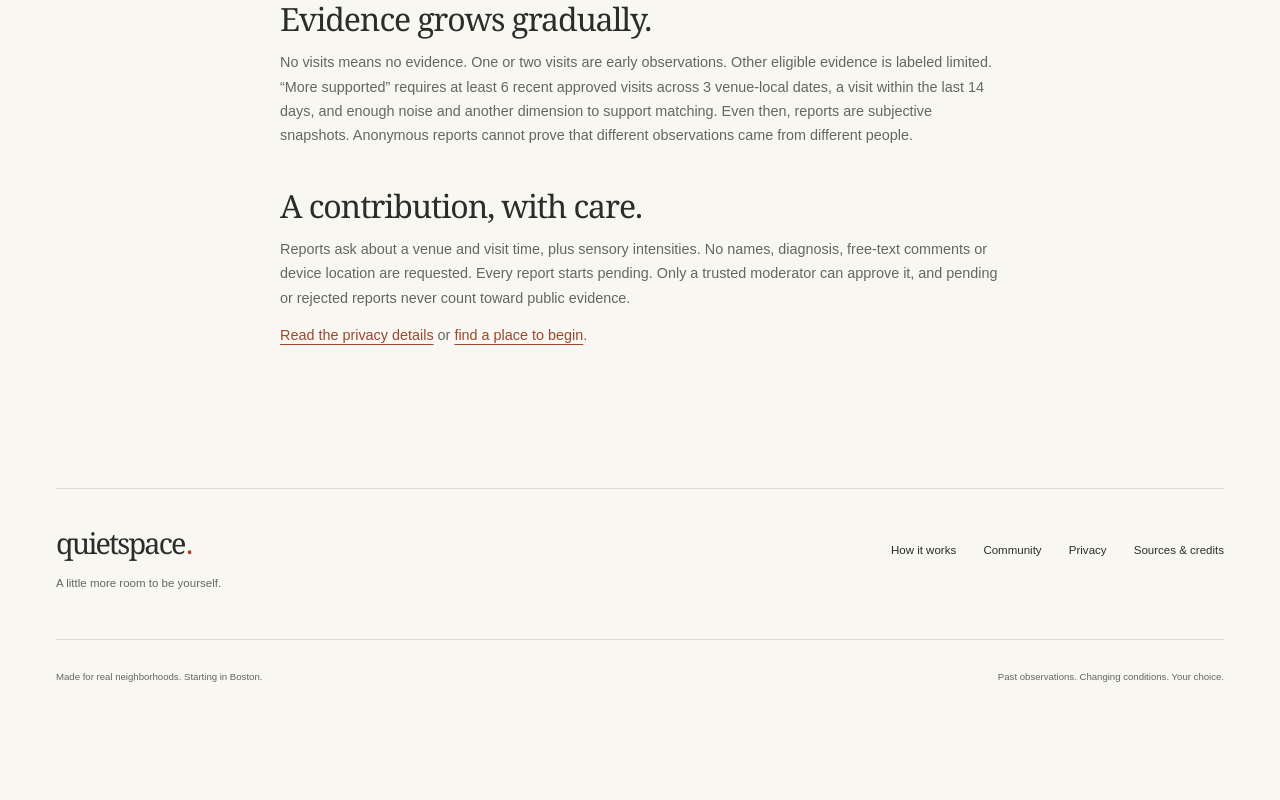
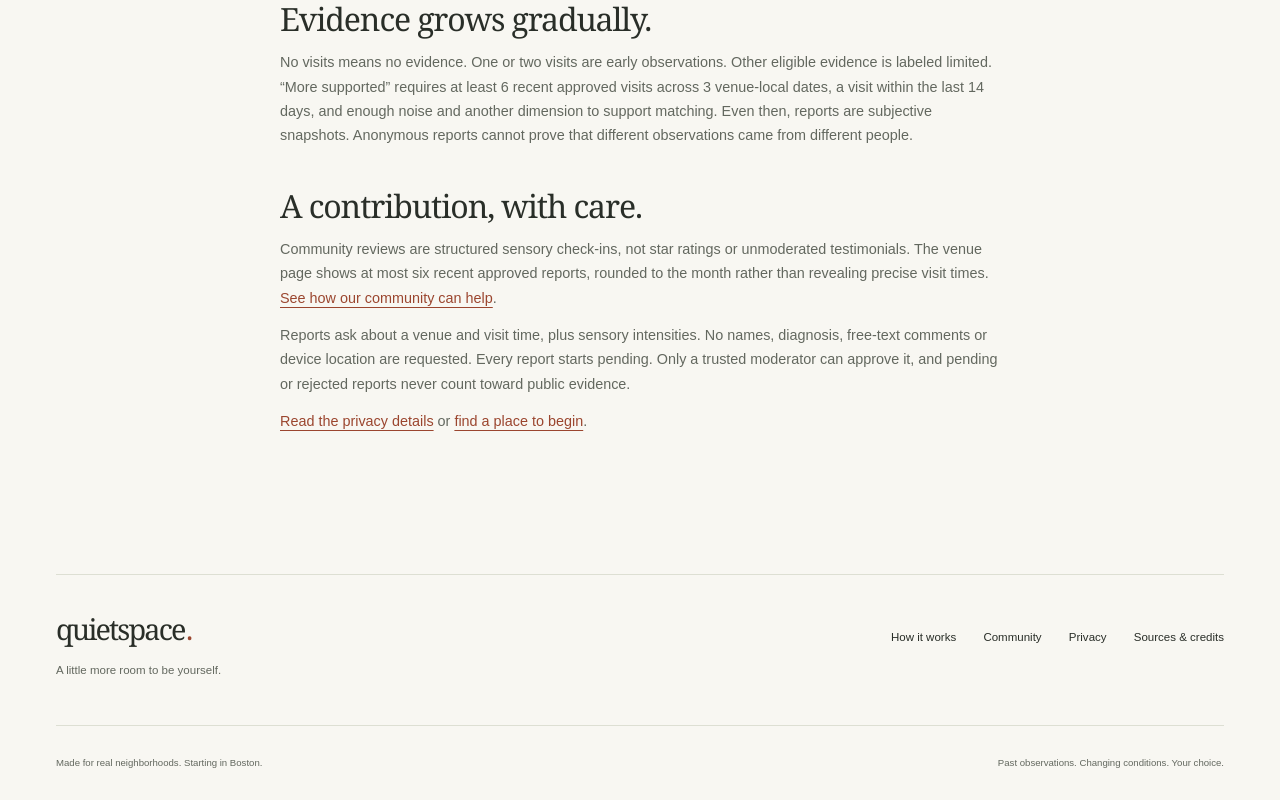
Before and after one commit to cx-57/QuietSpace, a Next.js app: page /about in a window 1280 px wide. Shown: the part 1053-1853 px from the top of the page. Before the commit the page ends 1767 px from the top, so only its background shows below. Built offline with nearby package versions, Linux system fonts and the light colour scheme.

Commit message:
Explain community review safeguards and how to contribute

```diff
--- a/src/app/about/page.tsx
+++ b/src/app/about/page.tsx
@@ -7,6 +7,6 @@ export default function AboutPage() {
     <h2 id="evidence">A source is a starting point.</h2><p>Our first five places are Boston Public Library locations. We link to official venue sources and show when they were reviewed. A verified accessible entrance does not mean every room is step-free. Missing, outdated or unconfirmed facilities stay unknown. Required facilities include only current, explicitly verified yes values.</p>
     <h2>A fit score needs something to stand on.</h2><p>We use approved observations from the last 60 days. A numeric fit needs at least 3 observations for each included dimension, and at least two dimensions including noise. Medians are compared with your preferences using weights of 40% noise, 25% crowds, 20% brightness and 15% scent; available weights are adjusted to total 100%. With fewer observations, we show no score.</p><p>A high fit describes compatibility with your preferences. It does not measure the strength of the evidence, and it does not promise current conditions.</p>
     <h2>Evidence grows gradually.</h2><p>No visits means no evidence. One or two visits are early observations. Other eligible evidence is labeled limited. “More supported” requires at least 6 recent approved visits across 3 venue-local dates, a visit within the last 14 days, and enough noise and another dimension to support matching. Even then, reports are subjective snapshots. Anonymous reports cannot prove that different observations came from different people.</p>
-    <h2>A contribution, with care.</h2><p>Reports ask about a venue and visit time, plus sensory intensities. No names, diagnosis, free-text comments or device location are requested. Every report starts pending. Only a trusted moderator can approve it, and pending or rejected reports never count toward public evidence.</p>
+    <h2>A contribution, with care.</h2><p>Community reviews are structured sensory check-ins, not star ratings or unmoderated testimonials. The venue page shows at most six recent approved reports, rounded to the month rather than revealing precise visit times. <Link href="/community">See how our community can help</Link>.</p><p>Reports ask about a venue and visit time, plus sensory intensities. No names, diagnosis, free-text comments or device location are requested. Every report starts pending. Only a trusted moderator can approve it, and pending or rejected reports never count toward public evidence.</p>
     <p><Link href="/privacy">Read the privacy details</Link> or <Link href="/#places">find a place to begin</Link>.</p></div>;
 }
```
